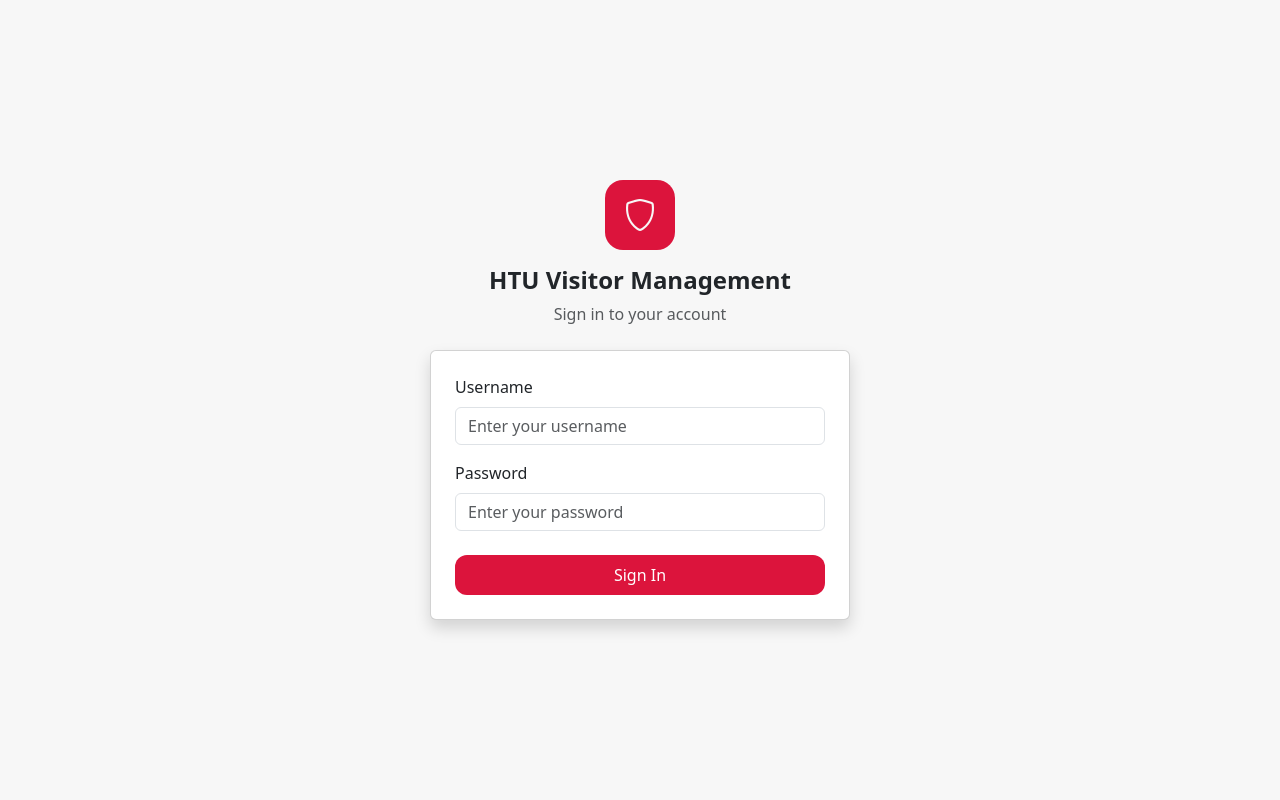
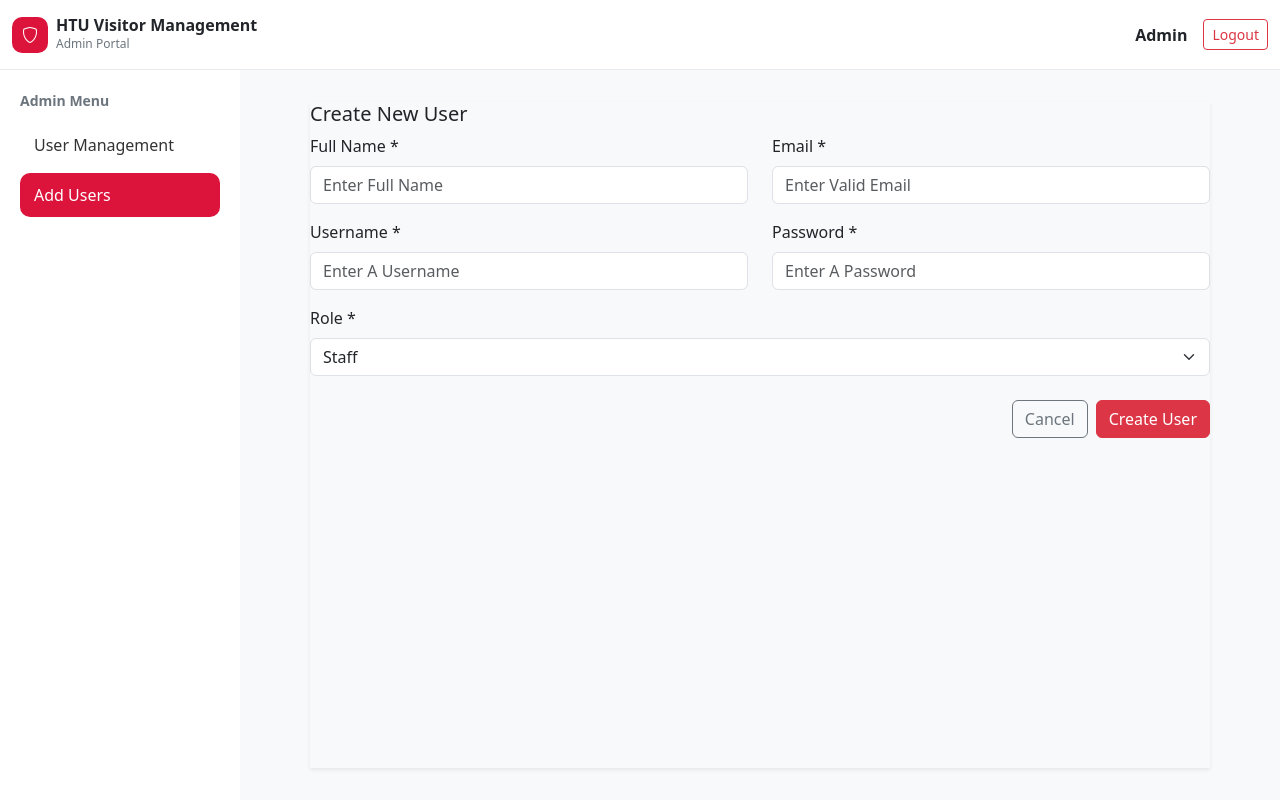
Before and after one commit to elshairaya/Final-FrontEnd, a React (Vite) app: page /admin/create in a window 1280 px wide. Before the commit this address led to /login. Built offline with nearby package versions, Linux system fonts and the light colour scheme.

Commit message:
add CreatUser page

```diff
--- a/src/App.jsx
+++ b/src/App.jsx
@@ -1,7 +1,8 @@
 import { BrowserRouter, Routes, Route, Navigate } from "react-router-dom";
 
-import Login from "./pages/Login";
-import AdminDashboard from "./Pages/AdminDashboard";
+import Login from "./Components/Login.jsx";
+import AdminDashboard from "./Components/AdminDashboard.jsx";
+import CreateUser from "./Components/CreateUser.jsx";
 
 function App() {
   return (
@@ -9,7 +10,7 @@ function App() {
       <Routes>
         <Route path="/login" element={<Login />} />
         <Route path="/admin" element={<AdminDashboard />} />
-
+        <Route path="/admin/create" element={<CreateUser/>}/>
         <Route path="*" element={<Navigate to="/login" />} />
       </Routes>
     </BrowserRouter>
--- a/src/Pages/AdminDashboard.jsx
+++ b/src/Components/AdminDashboard.jsx
@@ -1,10 +1,11 @@
-import TopNavbar from "../Components/TopNavbar";
-import Sidebar from "../Components/Sidebar";
+import TopNavbar from "./TopNavbar";
+import Sidebar from "./Sidebar";
+import { Link } from "react-router-dom";
 import { useState } from "react";
 
+import "../Styles/AdminDashboard.css";
 
 import { Card, Table, Button, Form, Row, Col, Badge } from "react-bootstrap";
-import "../Styles/AdminDashboard.css";
 const AdminDashboard=()=>{
       // Dummy users data (frontend only)
 const [users, setUsers] = useState([
@@ -48,7 +49,7 @@ const [users, setUsers] = useState([
         <div className="admin-dashboard">
             <Sidebar/>
             <main className="admin-content">
-  <div className="admin-inner px-3 px-md-4 px-lg-5 py-3 py-md-4">
+              <div className="px-3 px-md-4 px-lg-5 py-3 py-md-4">
             <div className="admin-header">
                 <div>
             <h4 className="fw-bold">User Management</h4>
@@ -56,7 +57,7 @@ const [users, setUsers] = useState([
                 Add and manage staff and security personnel
             </p>
             </div>
-            <Button variant="primary">
+            <Button as={Link} to="/admin/create" variant="danger">
                 +Add New User
             </Button>
             </div>
--- /dev/null
+++ b/src/Components/CreateUser.jsx
@@ -0,0 +1,70 @@
+import TopNavbar from "../Components/TopNavbar";
+import Sidebar from "../Components/Sidebar";
+
+import { Card, Form, Button, Row, Col } from "react-bootstrap";
+import { Link } from "react-router-dom";
+
+import "../Styles/AdminDashboard.css";//can i use the same style or copy and paste it for thi page
+const CreateUser=()=>{
+    return(
+    <>
+    <TopNavbar/>
+    <div className="admin-dashboard">
+        <Sidebar/>
+        <main className="admin-content">
+            <div className="shadow-sm create-user-card">
+                <Card.Body>
+                    <h5>Create New User</h5>
+                    <Form>
+                        <Row className="mb-3">
+                            <Col mb={6}>
+                            <Form.Label>Full Name *</Form.Label>
+                            <Form.Control placeholder="Enter Full Name"/>
+                            </Col>
+                            <Col mb={6}>
+                            <Form.Label>Email *</Form.Label>
+                            <Form.Control placeholder="Enter Valid Email"/>
+                            </Col>
+
+
+                        </Row>
+
+
+                        <Row className="mb-3">
+                             <Col mb={6}>
+                            <Form.Label>Username *</Form.Label>
+                            <Form.Control placeholder="Enter A Username"/>
+                            </Col>
+                             <Col mb={6}>
+                            <Form.Label>Password *</Form.Label>
+                            <Form.Control type="password" placeholder="Enter A Password"/>
+                            </Col>
+                        </Row>
+                        <Row className="mb-4">
+                             <Col mb={6}>
+                            <Form.Label>Role *</Form.Label>
+                            <Form.Select defaultValue="Staff">
+                                <option>Admin</option>
+                                <option>Staff</option>
+                                <option>Security</option>
+                            </Form.Select>
+                            </Col>
+                        </Row>
+                        <div className="d-flex justify-content-end gap-2">
+                            <Button as={Link} to="/admin" variant="outline-secondary">
+                            Cancel
+                            </Button>
+                            <Button variant="danger">
+                                Create User
+                            </Button>
+                        </div>
+                    </Form>
+
+                </Card.Body>
+            </div>
+        </main>
+    </div>
+    </>
+    );
+}
+export default CreateUser;
--- a/src/Styles/AdminDashboard.css
+++ b/src/Styles/AdminDashboard.css
@@ -8,7 +8,6 @@
   min-height: calc(100vh - 70px); /* below top navbar */
 }
 .admin-content {
-
   padding: 32px;
   flex: 1;
   display: flex;
@@ -30,12 +29,26 @@
 }
 
 .admin-table td {
+
        width: 100vw;
   max-width: 100%;
-  padding-left: 0;
   padding-right: 0;
   vertical-align: middle;
 }
 .admin-table thead th {
   background-color: #f7f7f7;
 }
+button.btn-primary{
+    background-color: crimson;
+}
+button.btn.btn-primary:hover,
+button.btn.btn-primary:focus,
+button.btn.btn-primary:active{
+    background-color: crimson;
+    border-color:#dc143c;
+}
+.create-user-card{
+width: 100%;
+max-width: 900px;
+margin: 0 auto;
+}
```
Also changed, not shown: src/Components/Login.jsx (renamed from src/Pages/Login.jsx). Lines whose indentation alone changed are shown as unchanged.
